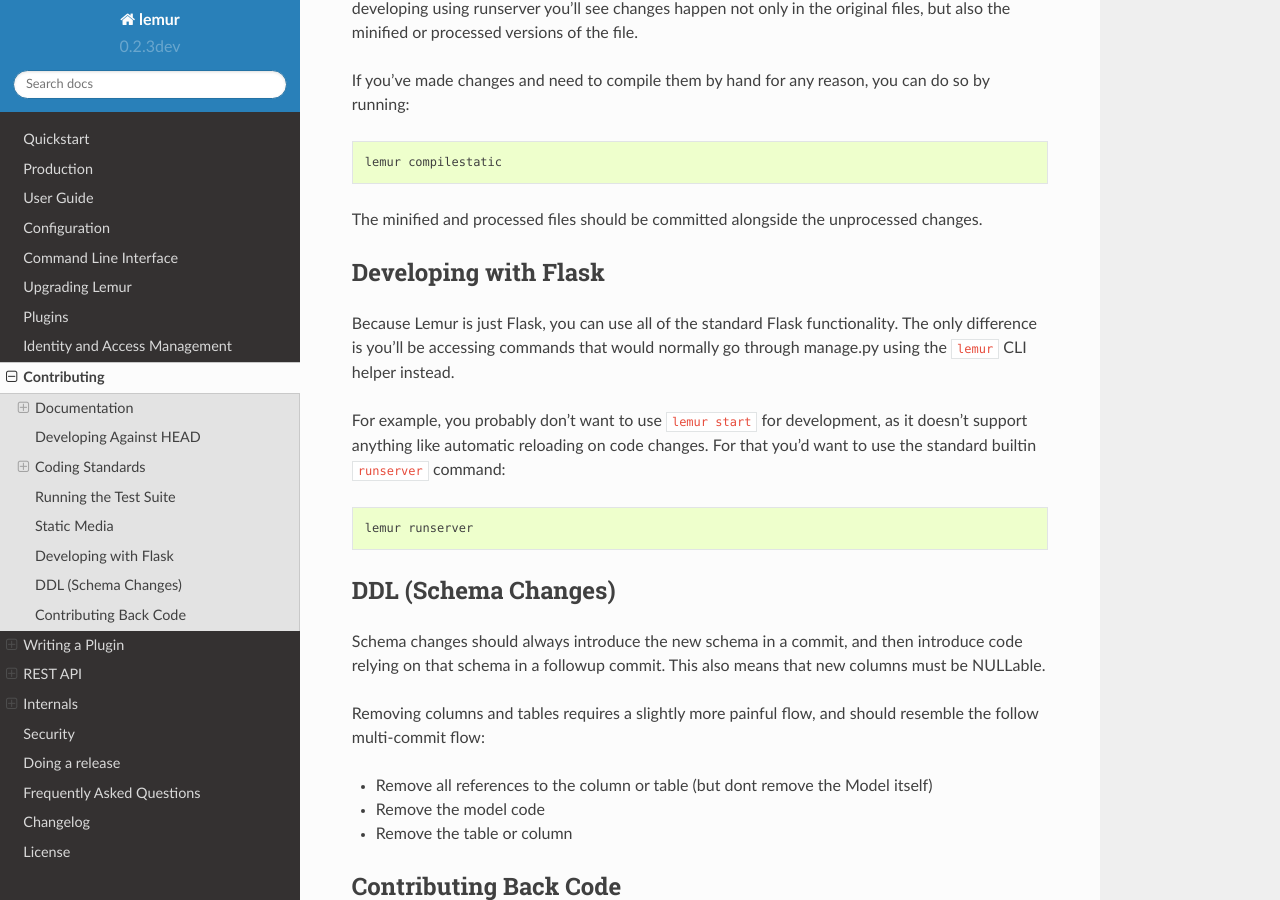
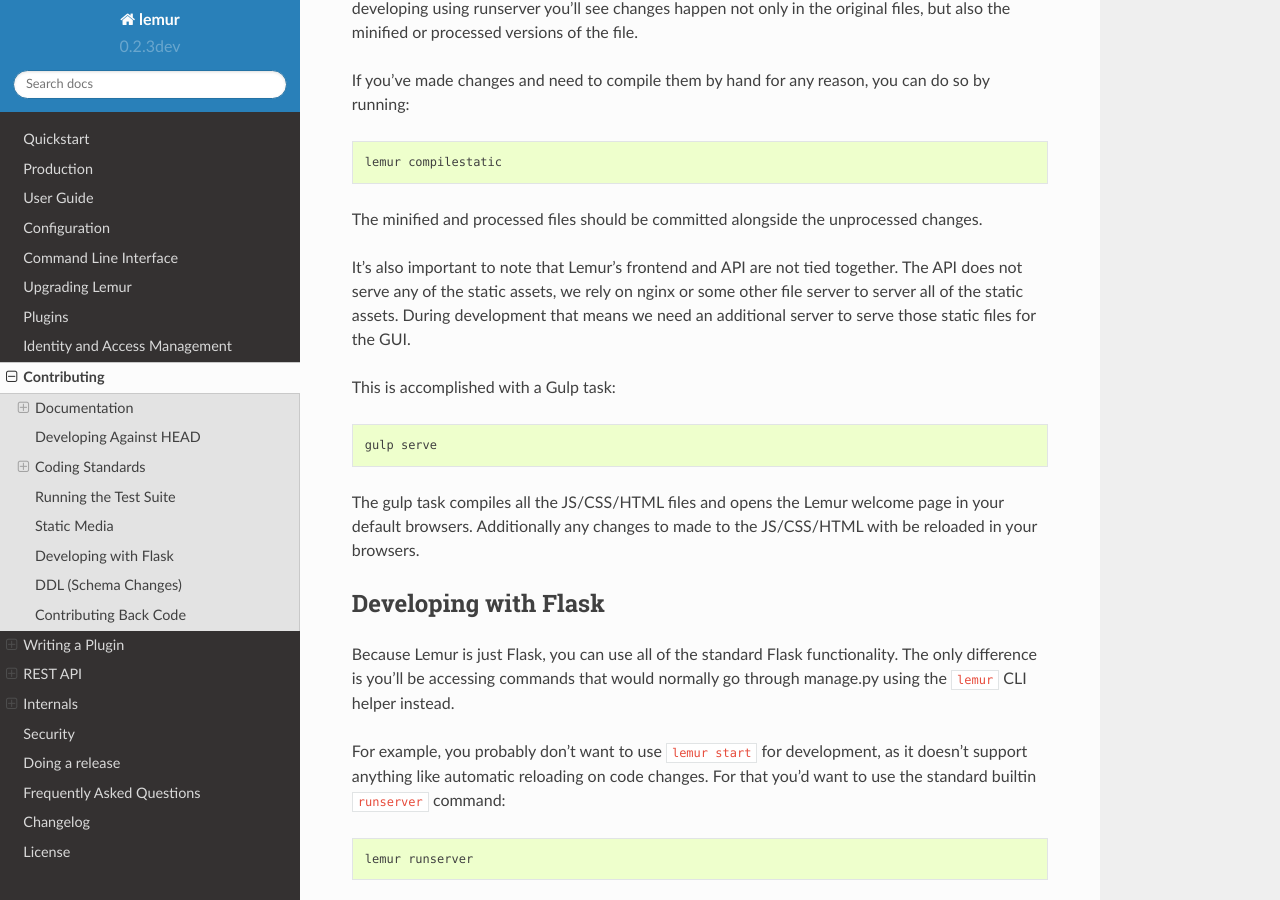
Before and after one commit to Netflix/lemur, a Sphinx documentation site: the page built from docs/developer/index.rst, in a window 1280 px wide and 900 px high, scrolled down 3095 px. Built offline with Sphinx 7.4.7 and the Read the Docs theme 2.0.0, drawn with Linux system fonts in a browser that asks for light colours.

Commit message:
Fixes #291

```diff
--- a/docs/developer/index.rst
+++ b/docs/developer/index.rst
@@ -144,6 +144,17 @@
 
 The minified and processed files should be committed alongside the unprocessed changes.
 
+It's also important to note that Lemur's frontend and API are not tied together. The API does not serve any of the static assets, we rely on nginx or some other file server to server all of the static assets.
+During development that means we need an additional server to serve those static files for the GUI.
+
+This is accomplished with a Gulp task:
+
+::
+
+    gulp serve
+
+The gulp task compiles all the JS/CSS/HTML files and opens the Lemur welcome page in your default browsers. Additionally any changes to made to the JS/CSS/HTML with be reloaded in your browsers.
+
 Developing with Flask
 ----------------------
 
```
